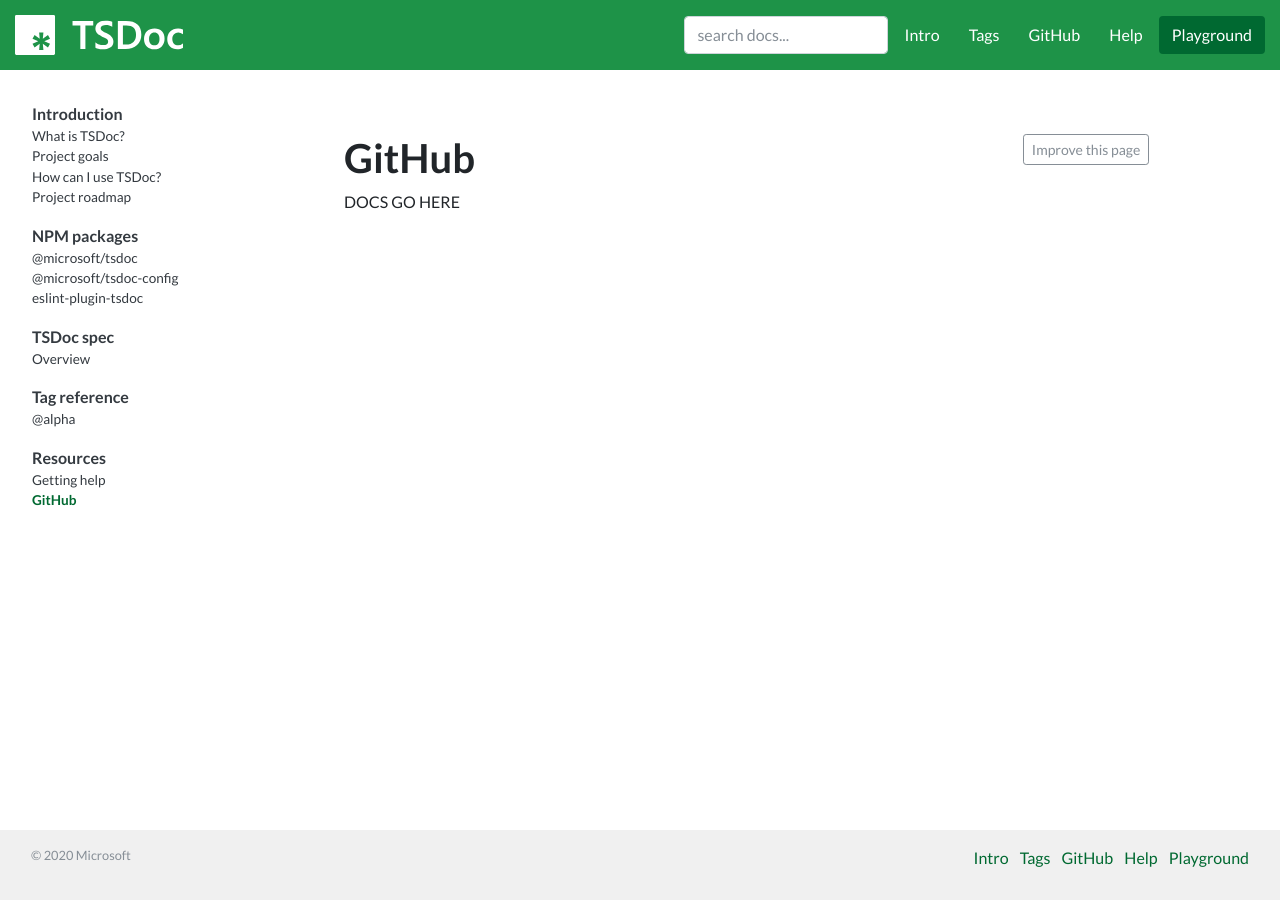
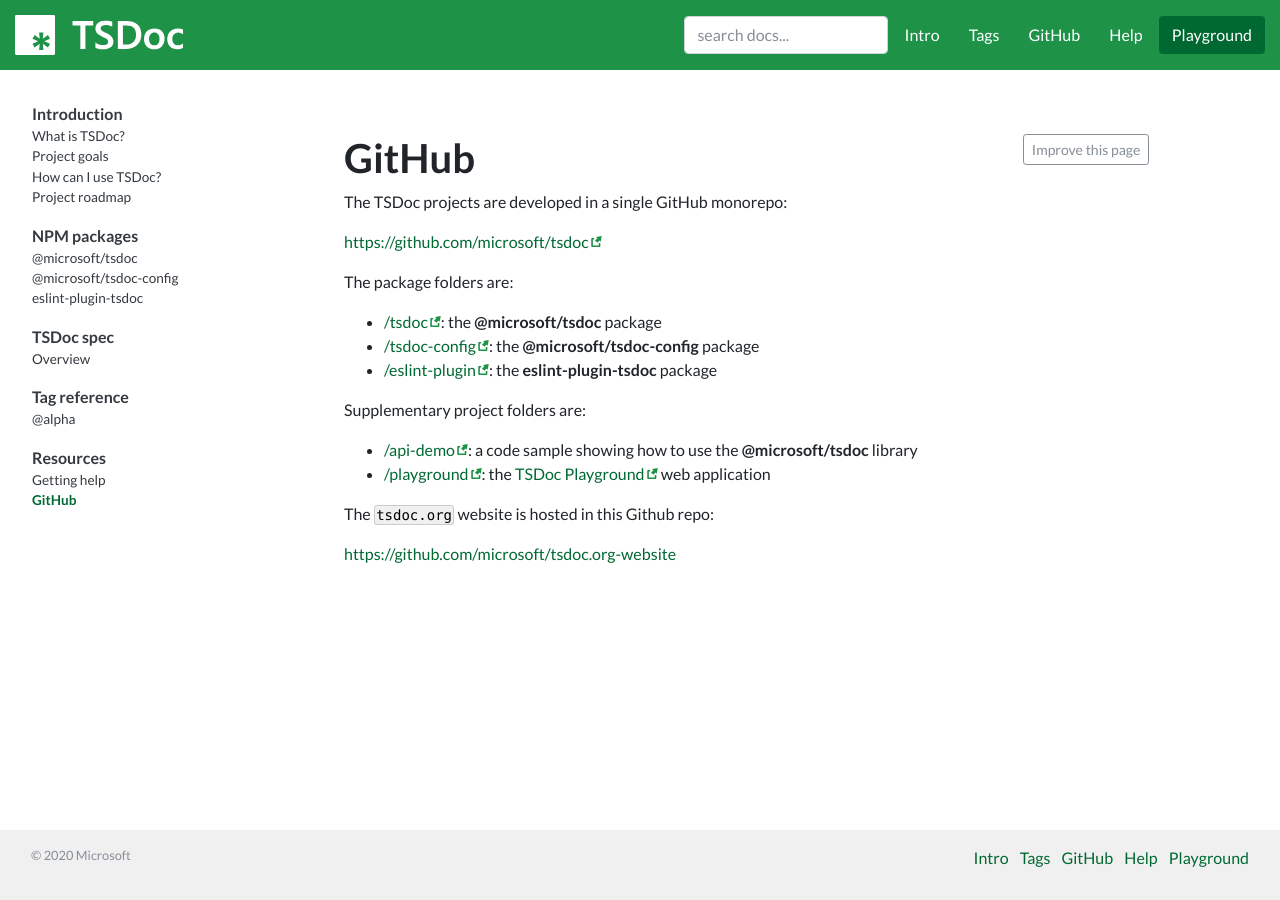
Before and after one commit to microsoft/tsdoc.org-website, a Jekyll site: the page built from pages/resources/github.md, in a window 1280 px wide. Built offline with Jekyll 4.4.1, drawn with Linux system fonts in a browser that asks for light colours; nearby versions of some CDN libraries; comment, search, counter and statistics services are not loaded.

```diff
--- a/pages/resources/github.md
+++ b/pages/resources/github.md
@@ -4,4 +4,20 @@ title: GitHub
 navigation_source: docs_nav
 ---
 
-DOCS GO HERE
+The TSDoc projects are developed in a single GitHub monorepo:
+
+  [https://github.com/microsoft/tsdoc](https://github.com/microsoft/tsdoc)
+
+The package folders are:
+- [/tsdoc](https://github.com/microsoft/tsdoc/tree/master/tsdoc): the **@microsoft/tsdoc** package
+- [/tsdoc-config](https://github.com/microsoft/tsdoc/tree/master/tsdoc-config): the **@microsoft/tsdoc-config** package
+- [/eslint-plugin](https://github.com/microsoft/tsdoc/tree/master/eslint-plugin): the **eslint-plugin-tsdoc** package
+
+Supplementary project folders are:
+- [/api-demo](https://github.com/microsoft/tsdoc/tree/master/api-demo): a code sample showing how to use
+  the **@microsoft/tsdoc** library
+- [/playground](https://github.com/microsoft/tsdoc/tree/master/playground): the [TSDoc Playground](https://microsoft.github.io/tsdoc/) web application
+
+The `tsdoc.org` website is hosted in this Github repo:
+
+  [https://github.com/microsoft/tsdoc.org-website](https://github.com/microsoft/tsdoc.org-website)
```
Also changed, not shown: _includes/home_content.md (+1 -1 lines), pages/packages/eslint-plugin-tsdoc.md (+1 -1 lines), pages/packages/tsdoc-config.md (+3 -3 lines), pages/packages/tsdoc.md (+3 -3 lines), pages/resources/help.md (+11 -1 lines).
